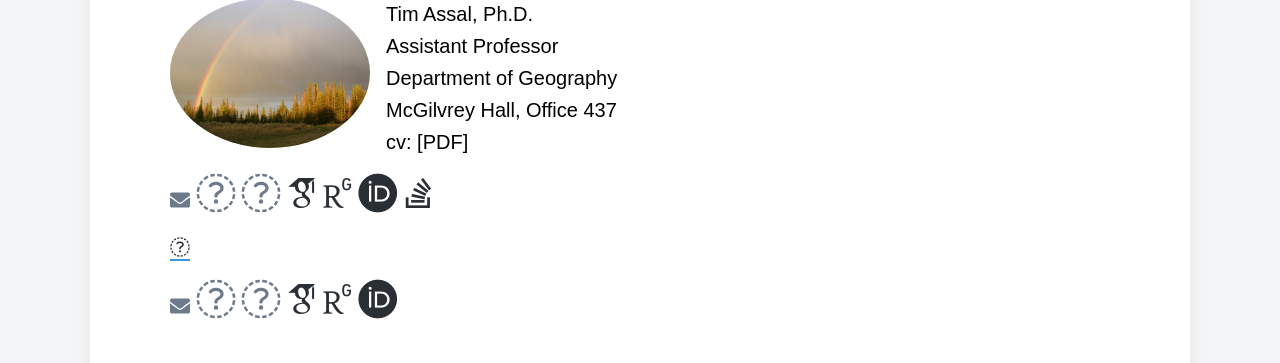
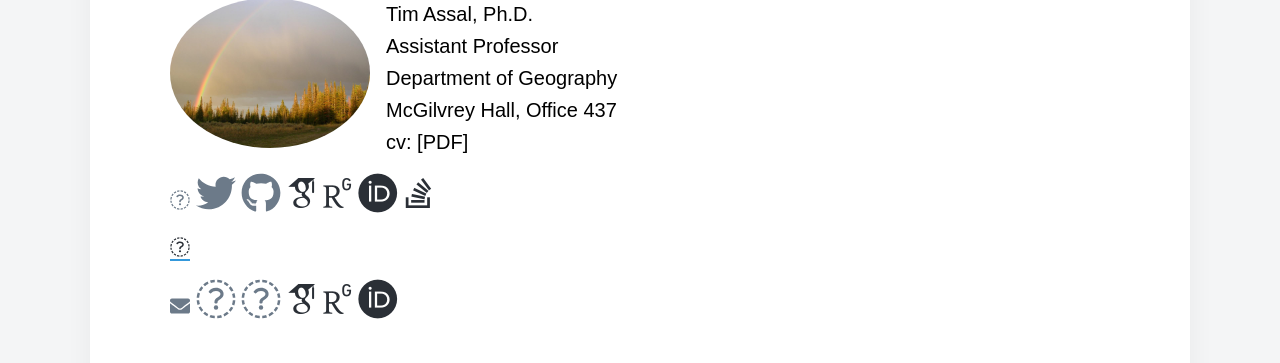
Before and after one commit to tjassal/tjassal.github.io, a Jekyll site: the page built from _pages/people.md, in a window 1280 px wide. Shown: the part 1944-2307 px from the top of the page. Built offline with Jekyll 4.4.1, drawn with Linux system fonts in a browser that asks for light colours; nearby versions of some CDN libraries; some web fonts are replaced.

Commit message:
Update socials-Tim.html

```diff
--- a/_includes/socials-Tim.html
+++ b/_includes/socials-Tim.html
@@ -5,9 +5,9 @@
      <a href="https://twitter.com/TimAssal" img src='/images/socials/Twitter-Logo-sm.png'></a>
      <a href="https://github.com/tjassal" img src="images/socials/github-logo-sm.png"></a>
 
-    <a href="mailto:tassal@kent.edu" class="fa fa-envelope fa-1x"></a>
-    <a href="https://twitter.com/TimAssal" class="fa fa-twitter fa-2x"></a>
-    <a href="https://github.com/tjassal" class="fa fa-github fa-2x"></a>
+    <a href="mailto:tassal@kent.edu" class="fab fa-envelope fa-1x"></a>
+    <a href="https://twitter.com/TimAssal" class="fab fa-twitter fa-2x"></a>
+    <a href="https://github.com/tjassal" class="fab fa-github fa-2x"></a>
     <a href="https://scholar.google.com/citations?user=kTZfecUAAAAJ&hl=en" class="ai ai-google-scholar fa-2x"></a>
     <a href="https://www.researchgate.net/profile/Timothy_Assal" class="ai ai-researchgate fa-2x"></a>
     <a href="https://orcid.org/0000-0001-6342-2954" class="ai ai-orcid fa-2x"></a>
```
